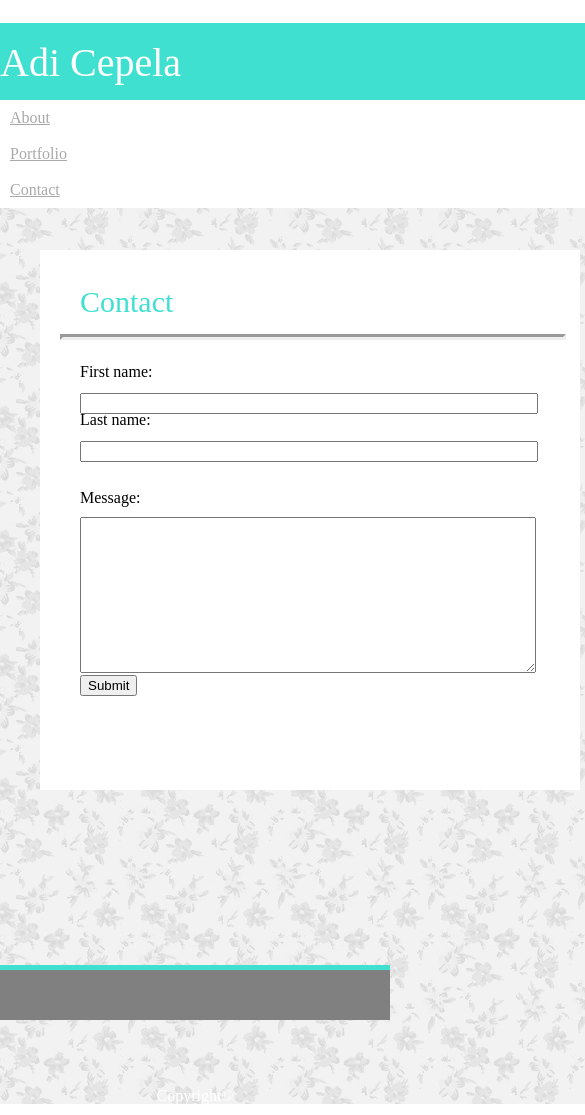
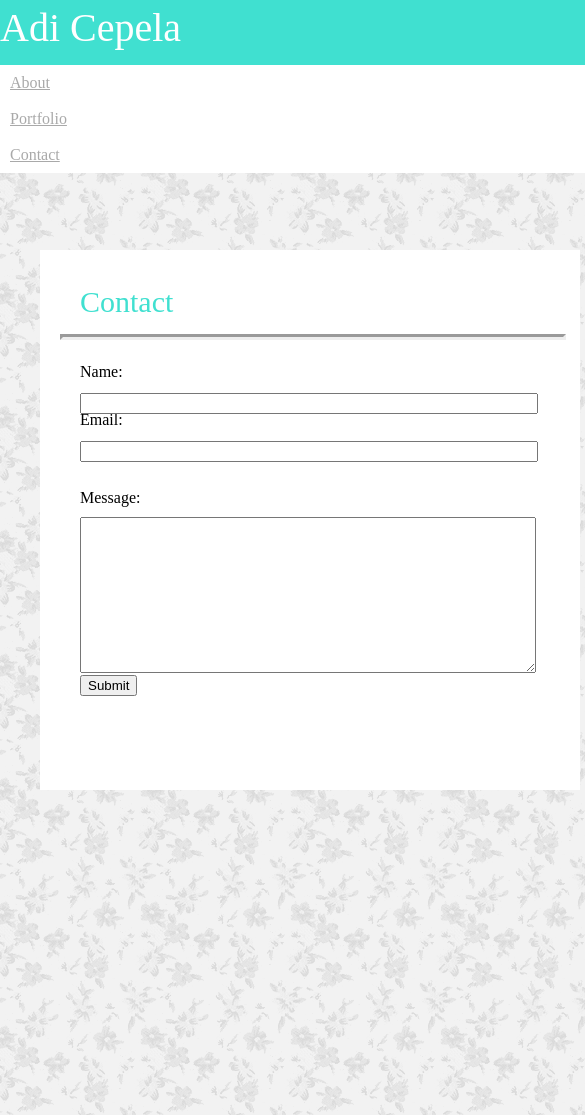
Before and after one commit to acepela5/Responsive-Portfolio, a plain HTML site: page contact.html in a window 390 px wide. Shown: the top 1115 px of the page, 585 px wide, since content can reach past the window. Drawn offline with Linux system fonts and the light colour scheme.

Commit message:
responsive ready

```diff
--- a/assets/css/style2.css
+++ b/assets/css/style2.css
@@ -114,8 +114,8 @@ h3 {
 
 /* code with help from Jimi LN */
 @media screen and (max-width: 980px) {
-    header {
-        width: 100%;
+    #top {
+        width: 1000px;
     }
     .container {
         left: 20px;
@@ -136,12 +136,16 @@ h3 {
     h3 {
         margin: 10px;
     }
+    footer {
+        width: 1000px;
+        left: -100px;
+    }
 }
 
 @media screen and (max-width: 768px) {
     #top {
         clear: both;
-        width: 100%;
+        width: 900px;
     }
     hr {
         width: 500px;
@@ -162,12 +166,17 @@ h3 {
     #textbox {
         width: 600px;
     }
+    footer {
+        width: 1000px;
+        left: -200px;
+    }
 }
 
 @media screen and (max-width: 640px) {
     #name {
-        width: 900px;
+        width: 1200px;
         left: 0%;
+        top: -120px;
     }
     hr {
         width: 500px;
@@ -176,18 +185,15 @@ h3 {
     a {
         position: relative;
         background-color: white;
-        left: 220px;
-        /* width: 1000px; */
+        width: 1200px;
+        left: 520px;
         z-index: 5;
-        top: 100px;
-        width: 100%;
+        top: 65px;
         display: flex;
         align-items: center;
         justify-items: center;
     }
-    #top {
-        width: 800px;
-    }
+
     body {
         min-height: 200px;
     }
@@ -215,9 +221,10 @@ h3 {
         position: relative;
         top: 7px;
     }
-    /* footer {
-        top: 0px;
-        width: 100%;
-    } */
+    footer {
+        top: 1600px;
+        width: 1200px;
+        left: -100px;
+    }
 
 }
--- a/contact.html
+++ b/contact.html
@@ -32,11 +32,11 @@
 <hr>
             <!-- code referenced from W3schools -->
             <form>
-                First name:<br>
-                <input id="textbox" type="text" name="firstname">
+                Name:<br>
+                <input id="textbox" type="text" name="name">
                     <br>
-                Last name:<br>
-                <input id="textbox" type="text" name="lastname">
+                Email:<br>
+                <input id="textbox" type="text" name="email">
             </form>
 
             <form action="/action_page.php">
```
Also changed, not shown: portfolio.html (+1 -1 lines).
